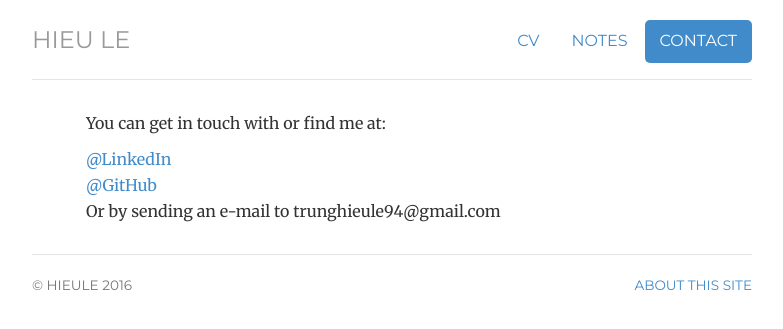
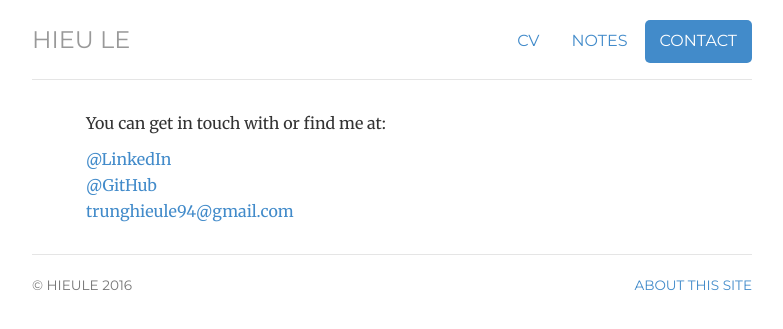
Before and after one commit to hieule22/hieule22.github.io, a Jekyll site: the page built from contact/index.html, in a window 1280 px wide. Shown: the top 329 px of the page, without its empty margins (248-1031 px from the left). Built offline with Jekyll 4.4.1, drawn with Linux system fonts in a browser that asks for light colours; part of the change alters nothing that is shown.

Commit message:
Update index.html

```diff
--- a/contact/index.html
+++ b/contact/index.html
@@ -14,7 +14,8 @@ description: Contact information for Hieu Le.
 	<ul class="list-unstyled">
 	<li><a href="http://www.linkedin.com/in/hieule16/">@LinkedIn</a></li>
 	<li><a href="http://github.com/hieule22">@GitHub</a></li>
-	<li>Or by sending an e-mail to trunghieule94@gmail.com</li>
+	<li><a href="https://www.facebook.com/letrunghieu.fb>@Facebook</li>
+	<li>Or by sending an e-mail to <a href="mailto:trunghieule94@gmail.com" target="_top"> trunghieule94@gmail.com </a></li>
 	</ul>
 
 </div>
```
